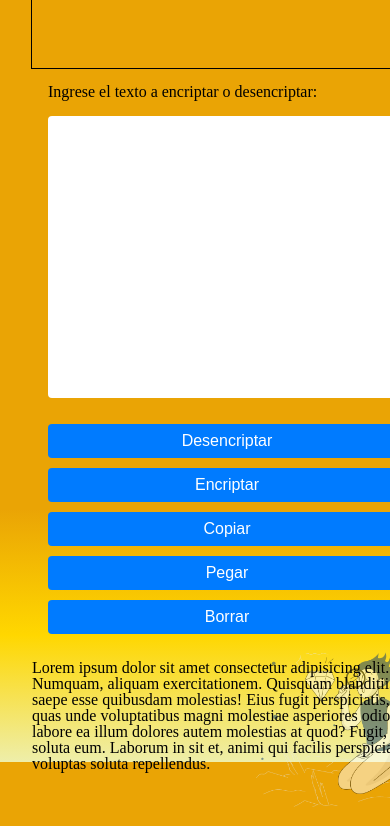
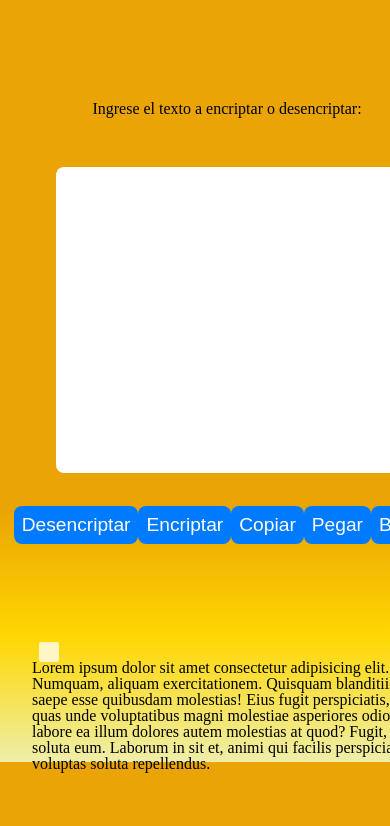
Before and after one commit to NewHub25/Encriptador, a plain HTML site: page index.html in a window 390 px wide. Shown: the part 82-908 px from the top of the page. Drawn offline with nearby package versions, Linux system fonts and the light colour scheme.

Commit message:
Disenho del mainy

```diff
--- a/css/main.css
+++ b/css/main.css
@@ -21,61 +21,82 @@ body {
   display: flex;
   flex-direction: column;
   justify-content: space-evenly;
+  align-items: center;
   position: relative;
   z-index: 10;
 }
+.container > * {
+  /* outline: 1px solid #f0f; */
+}
 .header {
   flex: 1 2 2rem;
-  outline: 1px solid;
+}
+header.header h1 {
+  text-align: center;
+  font-size: 2rem;
 }
 .principal {
   flex: 5 1 10rem;
+  min-width: 70vw;
+  min-width: 70dvw;
   display: flex;
-  justify-content: space-around;
-  gap: 2rem;
+  justify-content: space-evenly;
 }
 .footer {
   flex: 1 1 3rem;
 }
-.principal-article {
-  padding: 1rem;
+.principal > * {
+  /* outline: 1px solid #ff0; */
+}
+.principal-article:nth-child(1) {
   width: 70%;
-  gap: 1rem;
-}
-.principal-article:has(:not(img)) {
+  flex: 2 0 auto;
   display: flex;
   flex-direction: column;
-  justify-content: space-between;
+  justify-content: space-evenly;
+  /* outline: 10px solid #00f; */
+  align-items: center;
 }
-header.principal h1 {
-  text-align: center;
-  font-size: 2rem;
+.principal-article:nth-child(2) {
+  flex: 0 1 auto;
 }
-.buttons {
+.principal-article .texto-container {
+  flex: 3 0 auto;
   display: flex;
-  justify-content: space-around;
+  flex-direction: column;
+  justify-content: space-evenly;
+  align-items: center;
+  /* padding: 2rem; */
+  /* outline: 1px solid #00f; */
   gap: 1rem;
+  width: 80%;
 }
-.principal-article:has(img) {
-  width: auto;
+.principal-article .texto-container textarea {
+  height: 70%;
+  width: 100%;
+  resize: none;
+  outline: none;
+}
+.principal-article .principal-article-buttons {
+  flex: 1 2 auto;
+  /* outline: 1px solid #00f; */
+  display: flex;
+  justify-content: space-evenly;
+  align-items: flex-start;
+  width: 100%;
 }
 .principal-article img {
   width: 100%;
 }
 textarea,
-input[type="text"],
 button {
+  box-sizing: border-box;
   display: block;
-  width: 100%;
-  padding: 10px;
-  margin-bottom: 10px;
+  padding: 0.5rem;
   border: none;
-  border-radius: 4px;
-  font-size: 16px;
-  outline: none;
-}
-textarea {
-  flex-grow: 1;
+  border-radius: 0.5rem;
+  font-size: 1.2rem;
+  height: 40%;
 }
 /* Botones */
 button {
@@ -87,27 +108,8 @@ button {
 button:hover {
   background-color: #0062cc;
 }
-@media screen and (max-width: 1000px) {
-  .principal-article {
-    width: 100%;
-  }
-  .principal-article:has(img) {
-    position: absolute;
-    right: 0;
-    bottom: 0;
-    width: 40%;
-    margin: auto;
-    z-index: -1;
-    opacity: 0.5;
+@media screen and (max-width: 768px) {
+  .principal-article img {
+    display: none;
   }
 }
-@media screen and (max-width: 768px) {
-  button {
-    font-size: 16px;
-    padding: 8px 16px;
-  }
-
-  h1 {
-    font-size: 24px;
-  }
-}
--- a/index.html
+++ b/index.html
@@ -12,12 +12,15 @@
     <link rel="stylesheet" href="./css/footer.css" />
     <link rel="stylesheet" href="./css/modal.css" />
     <link rel="stylesheet" href="./css/background.css">
-    <script defer src="./js/app.js" type="module"></script>
+    <script defer src="./js/main.js" type="module"></script>
     <script defer src="./js/typing.js" type="module"></script>
   </head>
   <body>
     <div class="animated-container">
       <ul id="animatedBackground" class="animated-background">
+        <li></li>
+        <li></li>
+        <li></li>
       </ul>
     </div>
     <main class="container">
@@ -26,8 +29,10 @@
       </header>
       <section class="principal">
         <article class="principal-article">
-          <label for="input">Ingrese el texto a encriptar o desencriptar:</label>
-          <textarea></textarea>
+          <div class="texto-container">
+            <label for="texto">Ingrese el texto a encriptar o desencriptar:</label>
+            <textarea id="texto"></textarea>
+          </div>
           <ul class="principal-article-buttons">
             <li>
               <button data-decrypt="">Desencriptar</button>
```
Also changed, not shown: js/main.js (renamed from js/app.js).
